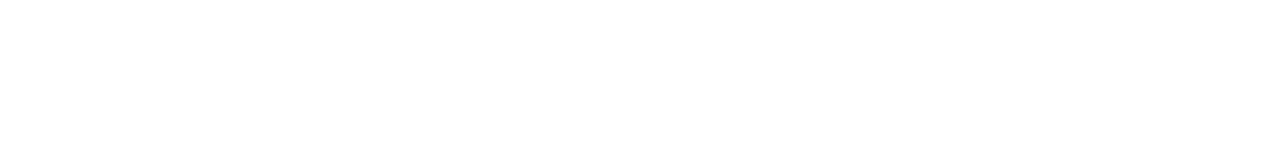
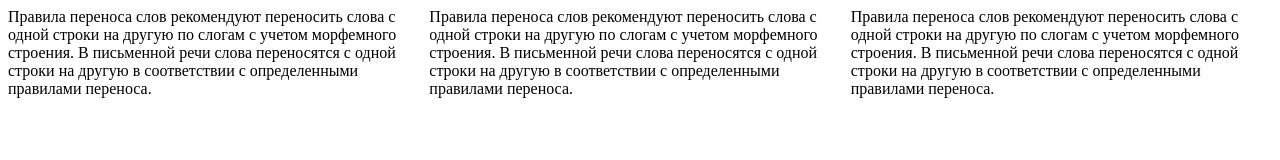
Before and after one commit to elijahmylcev/word_wrap, a plain HTML site: page index.html in a window 1280 px wide. Drawn offline with Linux system fonts and the light colour scheme.

Commit message:
start style

```diff
--- a/index.html
+++ b/index.html
@@ -1,17 +1,27 @@
 <!DOCTYPE html>
 <html lang="en">
+
 <head>
   <meta charset="UTF-8">
   <meta http-equiv="X-UA-Compatible" content="IE=edge">
   <meta name="viewport" content="width=device-width, initial-scale=1.0">
+  <link rel="stylesheet" href="./style.css">
   <title>Document</title>
 </head>
+
 <body>
   <div class="wrapper">
-    <div class="wrapper__item"></div>
-    <div class="wrapper__item"></div>
-    <div class="wrapper__item"></div>
+    <div class="wrapper__item">Правила переноса слов рекомендуют переносить слова с одной строки на другую по слогам с
+      учетом морфемного строения. В письменной речи слова переносятся с одной строки на другую в соответствии с
+      определенными правилами переноса.</div>
+    <div class="wrapper__item">Правила переноса слов рекомендуют переносить слова с одной строки на другую по слогам с
+      учетом морфемного строения. В письменной речи слова переносятся с одной строки на другую в соответствии с
+      определенными правилами переноса.</div>
+    <div class="wrapper__item">Правила переноса слов рекомендуют переносить слова с одной строки на другую по слогам с
+      учетом морфемного строения. В письменной речи слова переносятся с одной строки на другую в соответствии с
+      определенными правилами переноса.</div>
   </div>
   <script src="./index.js"></script>
 </body>
+
 </html>
--- a/style.css
+++ b/style.css
@@ -0,0 +1,4 @@
+.wrapper {
+  display: grid;
+  grid-template-columns: repeat(3, 1fr);
+}
```
